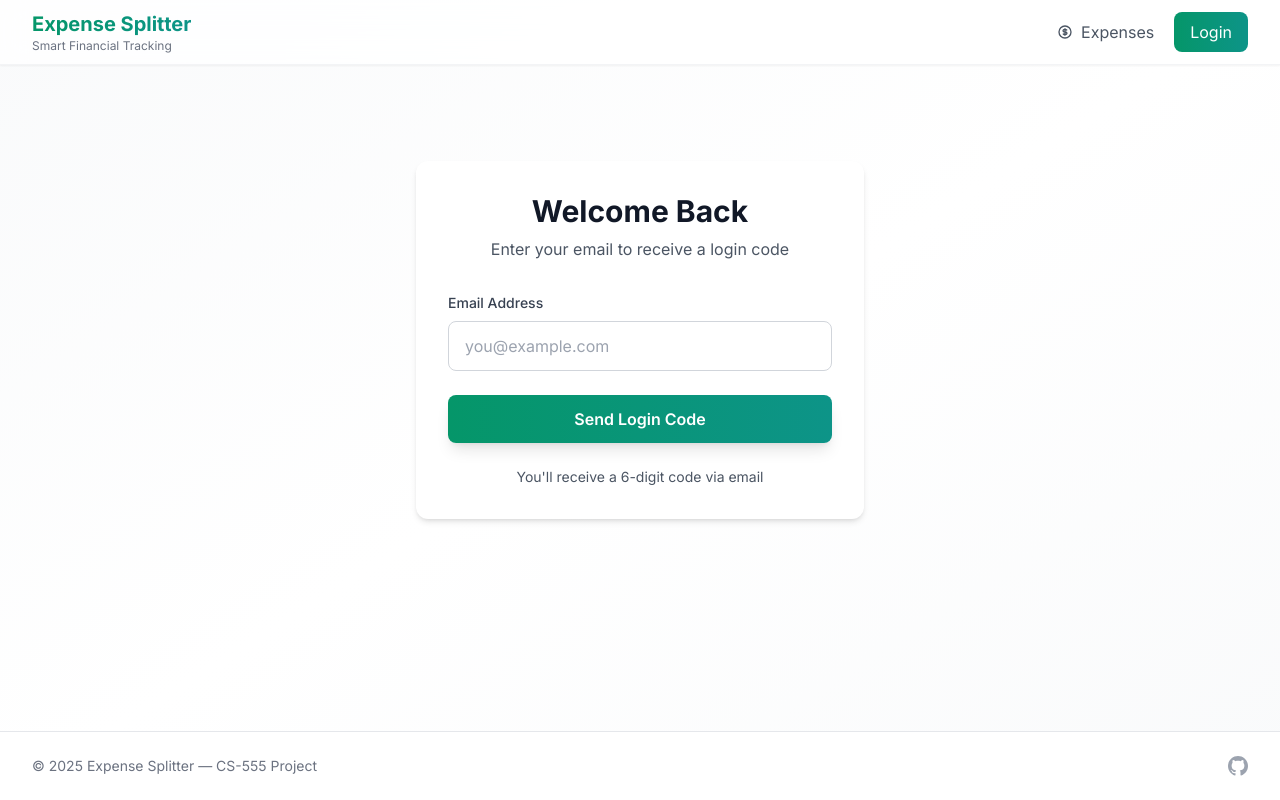
After one commit to PradHolla/CS-555-A-Course-Project, a Flask app: page /auth/login in a window 1280 px wide. The commit adds this page. Run offline with Flask 3, Linux system fonts and the light colour scheme; some libraries are stand-ins or nearby versions.

Commit message:
feat: implement user authentication with OTP verification and email support

```diff
--- a/app.py
+++ b/app.py
@@ -1,28 +1,140 @@
-from flask import Flask, render_template, request, redirect, url_for
 import os
+import random
+from datetime import datetime, timedelta, timezone
+from functools import wraps
 
-from extensions import db
+from flask import Flask, redirect, render_template, request, session, url_for
+from flask_mail import Message
+
+from extensions import db, mail
 
 app = Flask(__name__)
-app.config['SECRET_KEY'] = 'dev-secret-key-change-in-production'
-app.config['SQLALCHEMY_DATABASE_URI'] = 'sqlite:///app.db'
-app.config['SQLALCHEMY_TRACK_MODIFICATIONS'] = False
+app.config["SECRET_KEY"] = "dev-secret-key-change-in-production"
+app.config["SQLALCHEMY_DATABASE_URI"] = "sqlite:///app.db"
+app.config["SQLALCHEMY_TRACK_MODIFICATIONS"] = False
+
+# Email configuration (for development, we'll print to console)
+app.config["MAIL_SERVER"] = "smtp.gmail.com"
+app.config["MAIL_PORT"] = 587
+app.config["MAIL_USE_TLS"] = True
+app.config["MAIL_USERNAME"] = os.environ.get("MAIL_USERNAME", "your-email@gmail.com")
+app.config["MAIL_PASSWORD"] = os.environ.get("MAIL_PASSWORD", "your-password")
+app.config["MAIL_DEFAULT_SENDER"] = os.environ.get("MAIL_USERNAME", "your-email@gmail.com")
+app.config["MAIL_SUPPRESS_SEND"] = True  # Don't actually send emails in development
 
 db.init_app(app)
+mail.init_app(app)
 
-from models import Expense  # noqa: E402
+from models import Expense, User  # noqa: E402
 
-@app.route('/')
+
+# Authentication decorator
+def login_required(f):
+    @wraps(f)
+    def decorated_function(*args, **kwargs):
+        if "user_id" not in session:
+            return redirect(url_for("login"))
+        return f(*args, **kwargs)
+
+    return decorated_function
+
+
+@app.route("/")
 def home():
-    return render_template('home/index.html', page_id='home')
+    return render_template("home/index.html", page_id="home")
 
-@app.route('/expense-splitter', methods=['GET', 'POST'])
+
+# Authentication routes
+@app.route("/auth/login")
+def login():
+    """Display login page."""
+    # If user is already logged in, redirect to expense splitter
+    if "user_id" in session:
+        return redirect(url_for("expense_splitter"))
+    return render_template("auth/login.html", page_id="login")
+
+
+@app.route("/auth/request-otp", methods=["POST"])
+def request_otp():
+    """Generate and send OTP to user's email."""
+    email = request.form.get("email", "").strip()
+
+    if not email:
+        return "Email is required", 400
+
+    # Generate 6-digit OTP
+    otp = "".join([str(random.randint(0, 9)) for _ in range(6)])
+    otp_expiry = datetime.now(timezone.utc) + timedelta(minutes=10)
+
+    # Find or create user
+    user = User.query.filter_by(email=email).first()
+    if user:
+        # Update existing user's OTP
+        user.otp = otp
+        user.otp_expiry = otp_expiry
+    else:
+        # Create new user
+        user = User(email=email, otp=otp, otp_expiry=otp_expiry)
+        db.session.add(user)
+
+    db.session.commit()
+
+    # Send OTP email (in development, just print it)
+    try:
+        msg = Message(
+            subject="Your Login Code - Expense Splitter",
+            recipients=[email],
+            body=f"Your verification code is: {otp}\n\nThis code expires in 10 minutes.",
+        )
+        mail.send(msg)
+        print(f"OTP for {email}: {otp}")  # For development/testing
+    except Exception as e:
+        print(f"Email sending failed: {e}. OTP: {otp}")  # Fallback for development
+
+    return render_template("auth/verify.html", email=email, page_id="verify")
+
+
+@app.route("/auth/verify-otp", methods=["POST"])
+def verify_otp():
+    """Verify OTP and log in user."""
+    email = request.form.get("email", "").strip()
+    entered_otp = request.form.get("otp", "").strip()
+
+    if not email or not entered_otp:
+        return "Email and OTP are required", 400
+
+    user = User.query.filter_by(email=email).first()
+
+    if not user or not user.is_otp_valid(entered_otp):
+        return "Invalid or expired OTP", 400
+
+    # Clear OTP after successful verification
+    user.otp = None
+    user.otp_expiry = None
+    db.session.commit()
+
+    # Create session
+    session["user_id"] = user.id
+    session["user_email"] = user.email
+
+    return redirect(url_for("expense_splitter"))
+
+
+@app.route("/auth/logout")
+def logout():
+    """Log out user by clearing session."""
+    session.clear()
+    return redirect(url_for("home"))
+
+
+@app.route("/expense-splitter", methods=["GET", "POST"])
+@login_required
 def expense_splitter():
-    if request.method == 'POST':
-        description = request.form.get('description', '').strip()
-        amount_raw = request.form.get('amount', '').strip()
-        payer = request.form.get('payer', '').strip()
-        participants = request.form.get('participants', '').strip()
+    if request.method == "POST":
+        description = request.form.get("description", "").strip()
+        amount_raw = request.form.get("amount", "").strip()
+        payer = request.form.get("payer", "").strip()
+        participants = request.form.get("participants", "").strip()
 
         try:
             amount = float(amount_raw)
@@ -34,35 +146,30 @@ def expense_splitter():
                 description=description,
                 amount=amount,
                 payer=payer,
-                participants=participants or None
+                participants=participants or None,
             )
             db.session.add(expense)
             db.session.commit()
 
-        return redirect(url_for('expense_splitter'))
+        return redirect(url_for("expense_splitter"))
 
     expenses = Expense.query.order_by(Expense.created_at.desc()).all()
     expense_views = []
     for expense in expenses:
-        people = [p.strip() for p in (expense.participants or '').split(',') if p.strip()]
+        people = [p.strip() for p in (expense.participants or "").split(",") if p.strip()]
         share = expense.amount / len(people) if people else None
-        expense_views.append({
-            'model': expense,
-            'participants': people,
-            'share': share
-        })
+        expense_views.append({"model": expense, "participants": people, "share": share})
 
     return render_template(
-        'apps/expense_splitter/index.html',
-        page_id='expense-splitter',
-        expenses=expense_views
+        "apps/expense_splitter/index.html", page_id="expense-splitter", expenses=expense_views
     )
+
 
 def init_db():
     with app.app_context():
         db.create_all()
 
-if __name__ == '__main__':
-    if not os.path.exists('app.db'):
-        init_db()
+
+if __name__ == "__main__":
+    init_db()  # Always ensure tables exist on startup
     app.run(debug=True)
--- a/extensions.py
+++ b/extensions.py
@@ -1,3 +1,5 @@
+from flask_mail import Mail
 from flask_sqlalchemy import SQLAlchemy
 
 db = SQLAlchemy()
+mail = Mail()
--- a/pyproject.toml
+++ b/pyproject.toml
@@ -7,7 +7,9 @@ requires-python = ">=3.9"
 dependencies = [
     "flask>=3.1.2",
     "flask-sqlalchemy>=3.1.1",
+    "flask-mail>=0.9.1",
     "pytest>=8.2",
+    "pytest-cov>=7.0.0",
 ]
 
 [project.optional-dependencies]
--- /dev/null
+++ b/templates/auth/login.html
@@ -0,0 +1,40 @@
+{% extends "base.html" %}
+
+{% block title %}Login - Expense Splitter{% endblock %}
+
+{% block content %}
+<div class="max-w-md mx-auto mt-16">
+    <div class="bg-white rounded-xl shadow-md p-8">
+        <div class="text-center mb-8">
+            <h1 class="text-3xl font-bold text-gray-900 mb-2">Welcome Back</h1>
+            <p class="text-gray-600">Enter your email to receive a login code</p>
+        </div>
+
+        <form action="{{ url_for('request_otp') }}" method="POST">
+            <div class="mb-6">
+                <label for="email" class="block text-sm font-medium text-gray-700 mb-2">
+                    Email Address
+                </label>
+                <input
+                    type="email"
+                    id="email"
+                    name="email"
+                    required
+                    placeholder="you@example.com"
+                    class="w-full px-4 py-3 border border-gray-300 rounded-lg focus:ring-2 focus:ring-emerald-500 focus:border-transparent"
+                >
+            </div>
+
+            <button
+                type="submit"
+                class="w-full px-6 py-3 bg-gradient-to-r from-emerald-600 to-teal-600 text-white rounded-lg font-semibold hover:from-emerald-700 hover:to-teal-700 transition-all duration-200 shadow-lg">
+                Send Login Code
+            </button>
+        </form>
+
+        <div class="mt-6 text-center text-sm text-gray-600">
+            <p>You'll receive a 6-digit code via email</p>
+        </div>
+    </div>
+</div>
+{% endblock %}
--- a/templates/base.html
+++ b/templates/base.html
@@ -30,6 +30,18 @@
                             Expenses
                         </span>
                     </a>
+                    {% if session.get('user_email') %}
+                    <div class="flex items-center gap-3 ml-4 pl-4 border-l border-gray-200">
+                        <span class="text-sm text-gray-600">{{ session.get('user_email') }}</span>
+                        <a href="/auth/logout" class="px-4 py-2 rounded-lg bg-gray-100 text-gray-700 hover:bg-gray-200 transition-all duration-200">
+                            Logout
+                        </a>
+                    </div>
+                    {% else %}
+                    <a href="{{ url_for('login') }}" class="px-4 py-2 ml-4 rounded-lg bg-gradient-to-r from-emerald-600 to-teal-600 text-white hover:from-emerald-700 hover:to-teal-700 transition-all duration-200">
+                        Login
+                    </a>
+                    {% endif %}
                 </div>
                 <button class="md:hidden p-2 rounded-lg hover:bg-gray-100" onclick="toggleMobileMenu()">
                     <svg class="w-6 h-6" fill="none" stroke="currentColor" viewBox="0 0 24 24"><path stroke-linecap="round" stroke-linejoin="round" stroke-width="2" d="M4 6h16M4 12h16M4 18h16"></path></svg>
```
Also changed, not shown: models.py (+32 -2 lines), templates/auth/verify.html (added, +55 -0 lines), tests/test_models.py (+105 -1 lines), tests/test_routes.py (+197 -16 lines), 1 other file.
